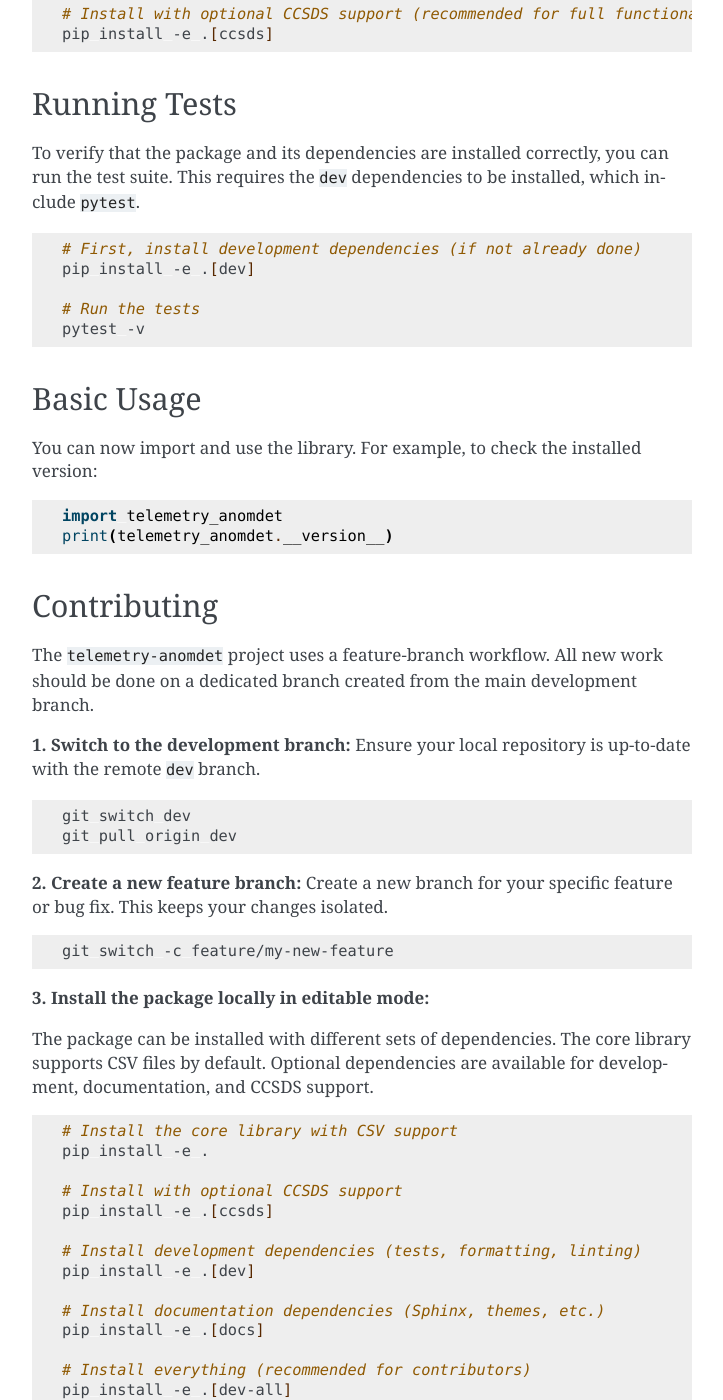
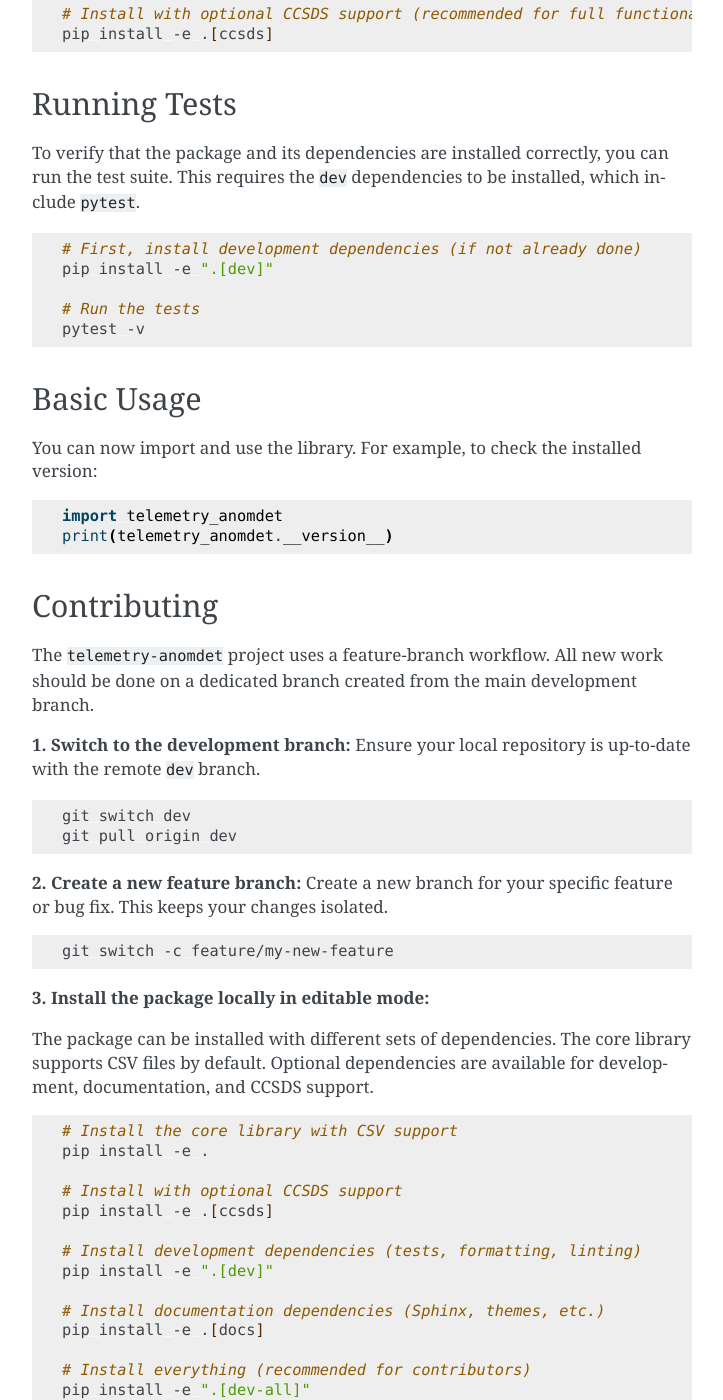
Before and after one commit to JulioAnzaldo/telemetry-anomdet, a Sphinx documentation site: the page built from docs/source/getting_started.rst, in a window 1280 px wide and 1400 px high, scrolled down 912 px. Shown: the whole window, without its empty margins (388-1111 px from the left). Built offline with Sphinx 7.4.7, drawn with Linux system fonts in a browser that asks for light colours.

```diff
--- a/docs/source/getting_started.rst
+++ b/docs/source/getting_started.rst
@@ -49,7 +49,7 @@ To verify that the package and its dependencies are installed correctly, you can
 .. code-block:: bash
 
     # First, install development dependencies (if not already done)
-    pip install -e .[dev]
+    pip install -e ".[dev]"
 
     # Run the tests
     pytest -v
@@ -97,13 +97,13 @@ The package can be installed with different sets of dependencies. The core libra
     pip install -e .[ccsds]
 
     # Install development dependencies (tests, formatting, linting)
-    pip install -e .[dev]
+    pip install -e ".[dev]"
 
     # Install documentation dependencies (Sphinx, themes, etc.)
     pip install -e .[docs]
 
     # Install everything (recommended for contributors)
-    pip install -e .[dev-all]
+    pip install -e ".[dev-all]"
 
 **4. Push your branch and open a pull request:**
 Push your branch to the remote repository and open a pull request against the ``dev`` branch.
```
Also changed, not shown: 1 other file.
